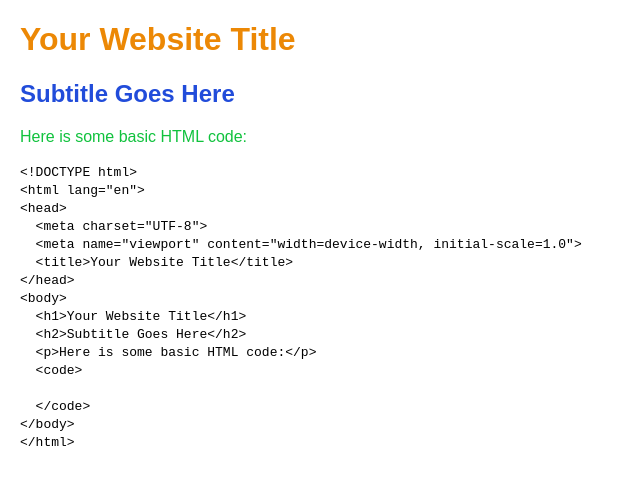
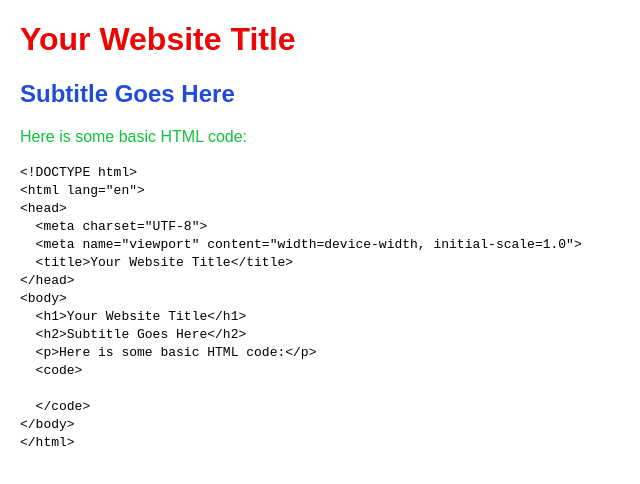
Before and after one commit to rk-webdesign/tales, a plain HTML site: page website/index.html in a window 1280 px wide. Shown: the whole page, without its empty margins (0-640 px from the left). Drawn offline with Linux system fonts and the light colour scheme.

Commit message:
chore: changed h1 to red

```diff
--- a/website/index.html
+++ b/website/index.html
@@ -10,7 +10,7 @@
             margin: 20px;
         }
         h1 {
-            color: #ec8805;
+            color: #ec0505;
         }
         h2 {
             color: #214cda;
```
